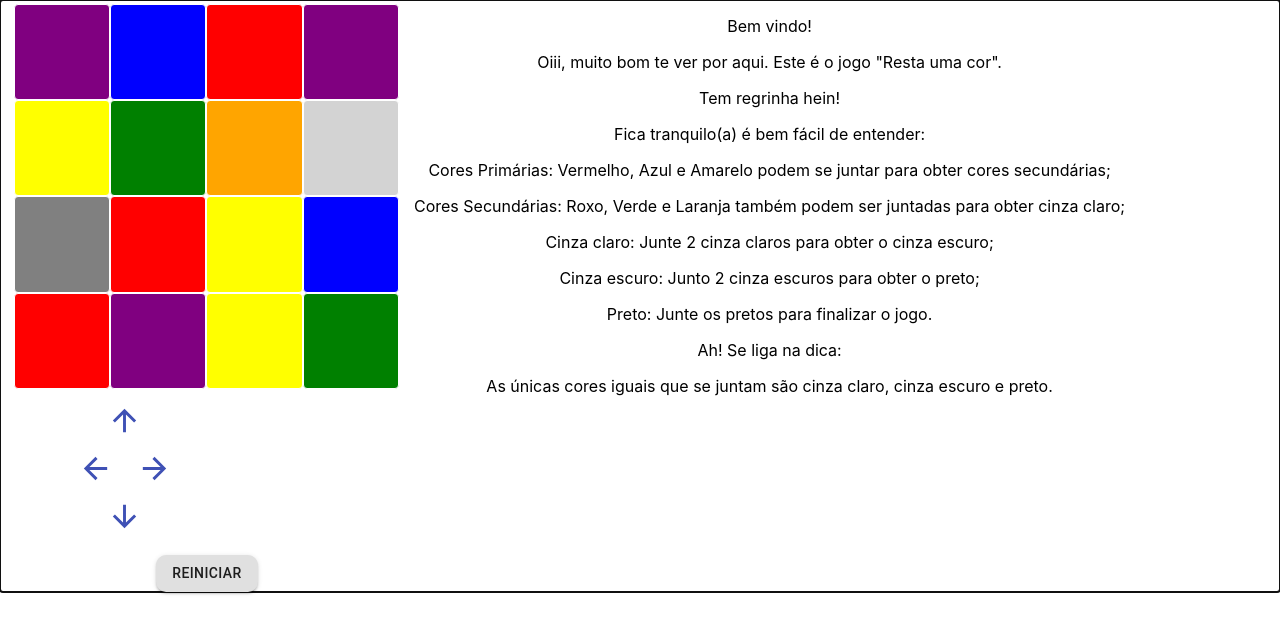
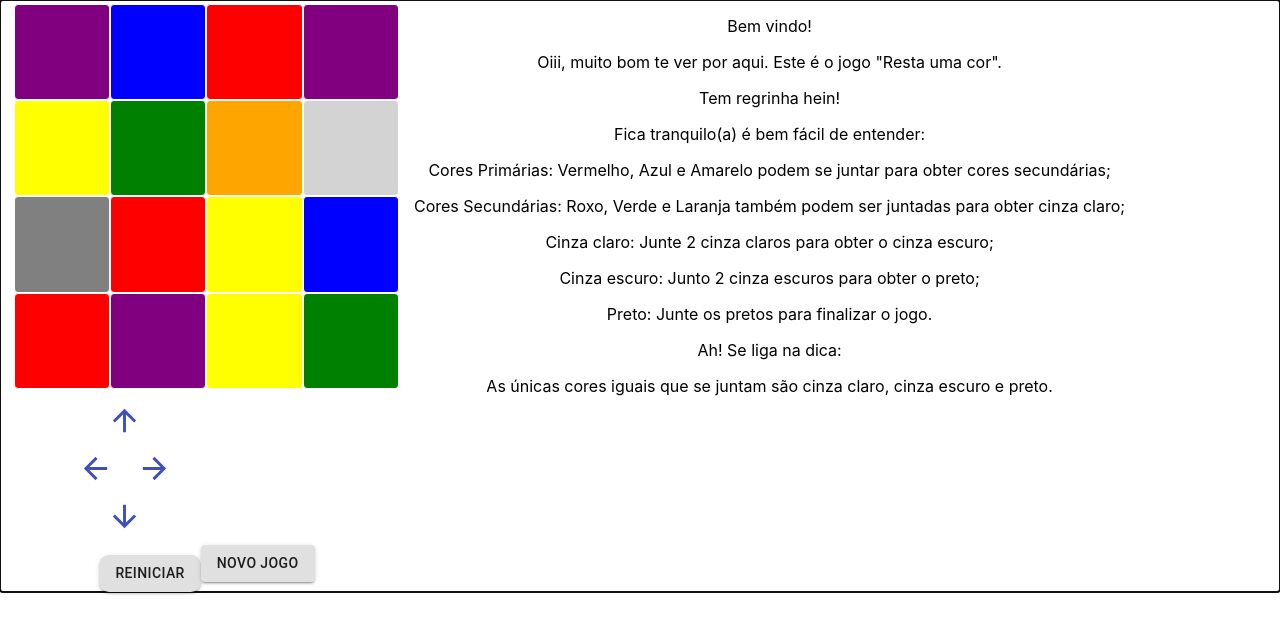
Before and after one commit to pagoncalves/projeto, a React (Create React App) app: page / in a window 1280 px wide. Shown: the top 634 px of the page. Built offline with nearby package versions, Linux system fonts and the light colour scheme.

Commit message:
Incluso novo botao

```diff
--- a/src/App.js
+++ b/src/App.js
@@ -68,6 +68,14 @@ class App extends React.Component {
   }
 
   handleBnt = (event) => {
+    this.setState((state) => {
+      var quadrados = [[3, 1, 2, 3], [4, 5, 6, 7], [8, 2, 4, 1], [2, 3, 4, 5]]
+      return { quadrados }
+    })
+
+  }
+
+  handleNovoJogo = (event) => {
     this.setState((state) => {
       var quadrados = [[3, 1, 2, 3], [4, 5, 6, 7], [8, 2, 4, 1], [2, 3, 4, 5]]
       return { quadrados }
@@ -186,6 +194,7 @@ class App extends React.Component {
             <IconButton onClick={() => this.atualizaTabuleiro(dirs.BAIXO)} color="primary" id="b">  <ArrowDownwardIcon fontSize="large" /></IconButton>
           </section>
           <Button onClick={this.handleBnt} id='btn' variant="contained">Reiniciar</Button>
+          <Button onClick={this.handleNovoJogo} id='btnNovo' variant="contained">Novo Jogo</Button>
         </div>
         <div>
 
```
